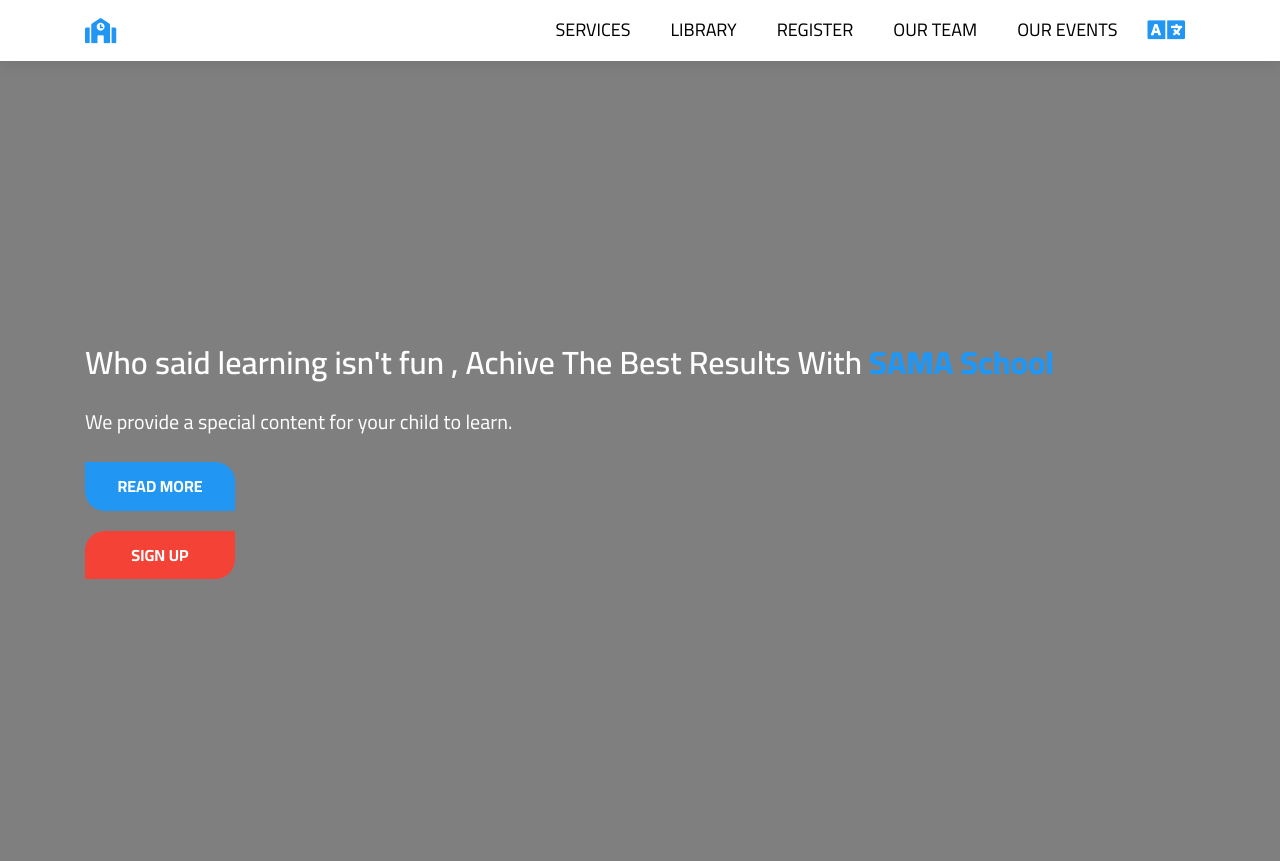
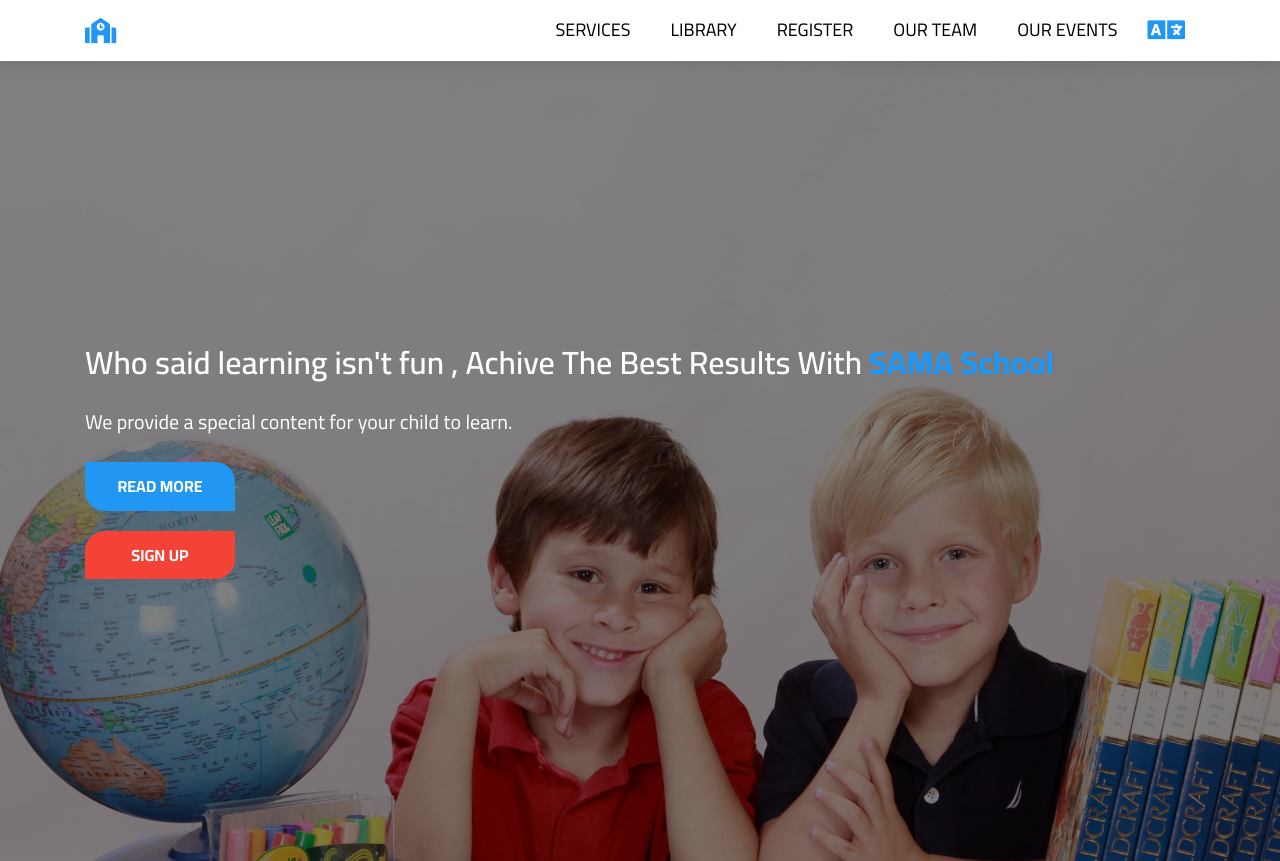
Before and after one commit to mhmd-k/school-website, a plain HTML site: page index.html in a window 1280 px wide. Shown: the top 861 px of the page. Drawn offline with Linux system fonts and the light colour scheme.

Commit message:
Update index.html

```diff
--- a/index.html
+++ b/index.html
@@ -39,6 +39,7 @@
     <!-- end header  -->
     <!-- start landing -->
     <div class="landing" id="landing">
+      <img src="images/landing.jpg" alt="" />
       <div class="container">
         <div class="content">
           <h1 data-lang="landing-header">
```
